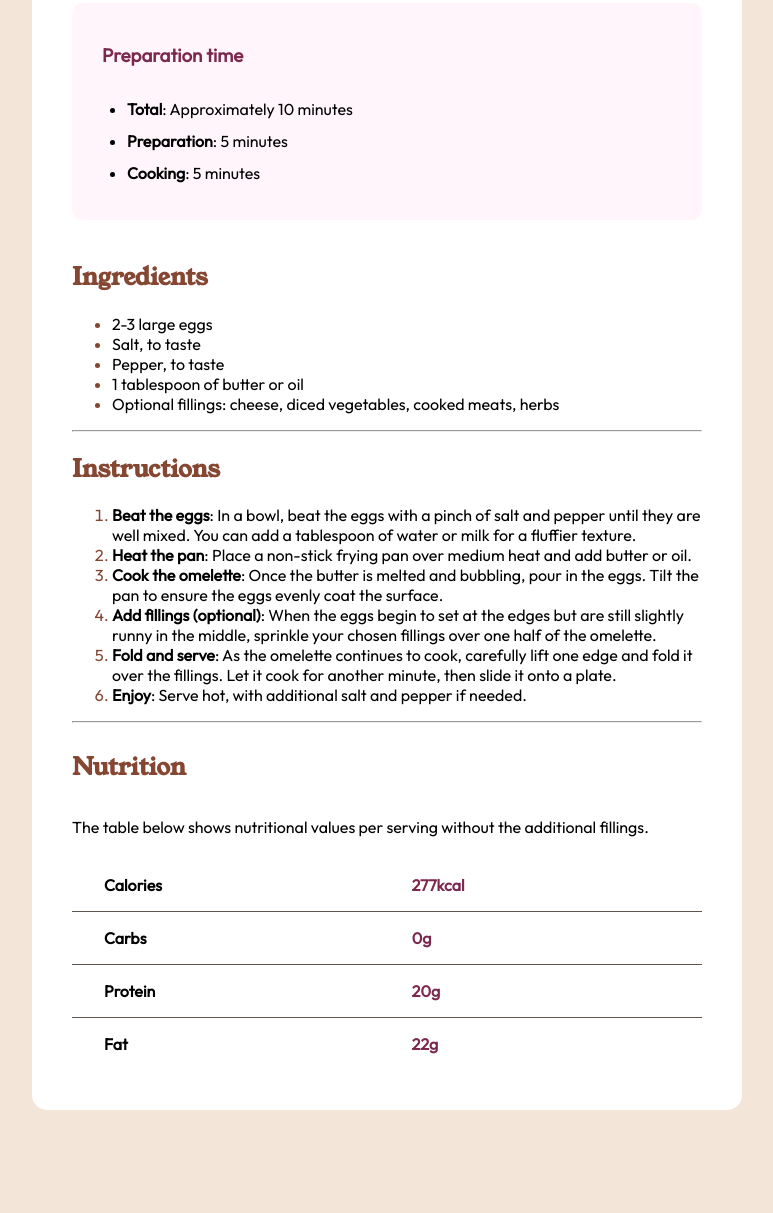
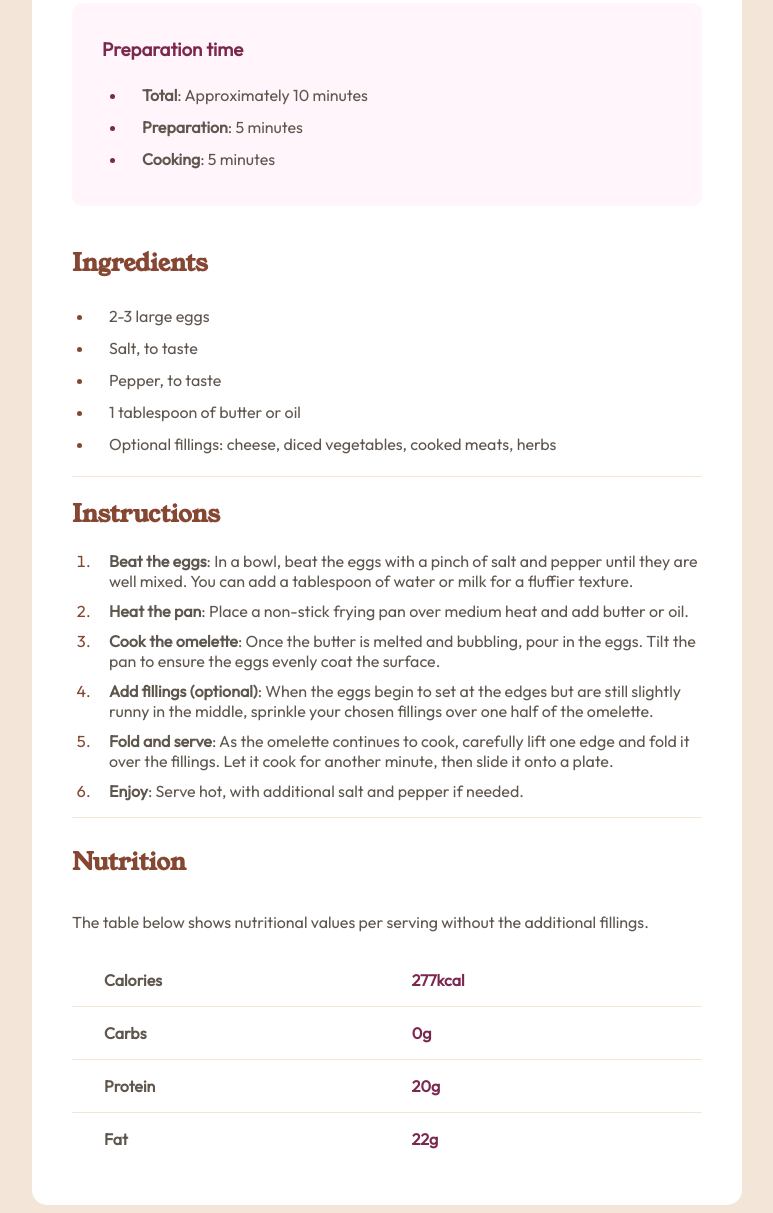
Before and after one commit to Erysnell/recipe-page, a plain HTML site: page index.html in a window 1280 px wide. Shown: the part 457-1670 px from the top of the page, without its empty margins (253-1026 px from the left). Before the commit the page ends 1575 px from the top, so only its background shows below. Drawn offline with Linux system fonts and the light colour scheme.

Commit message:
styling the recipe

```diff
--- a/style.css
+++ b/style.css
@@ -1,10 +1,7 @@
 body {
     font-family: 'Outfit', sans-serif;
     background-color: hsl(30, 54%, 90%);
-
 }
-
-
 
 .container{
     margin: 0;
@@ -23,21 +20,22 @@ body {
     border-radius: 15px;
     padding: 30px;
 
-
 }
 
 .recipe-image{
     width: 650px;
     height: 250px;
+    border-radius: 10px;
+}
 
-    border-radius: 20px;
-
-
+header p {
+    color: hsl(30, 10%, 34%);
 }
 
 .preparation, .ingredients, .instructions, .nutrition {
     text-align: left;
     margin: 10px;
+    color: hsl(30, 10%, 34%);
 }
 
 .preparation h3 {
@@ -50,13 +48,26 @@ body {
     padding: 15px;
     margin: 40px 10px 40px ;
     border-radius: 10px;
-    line-height: 2.0;
+}
+
+.preparation ul {
+    line-height: 2.0; /* Line spacing */
+    list-style-position: outside /* Ensures that the point is outside the container */
+}
+
+.preparation ul li {
+    padding-left:15px /* Add a space to the left of the period */
+}
+
+.preparation ul li::marker {
+    color: hsl(332, 51%, 32%) /* point color */
 }
 
  h2 {
     font-family: 'Young Serif', serif;
-     color: hsl(14, 45%, 36%)
+     color: hsl(14, 45%, 36%);
 }
+
  h1{
      font-family: 'Young Serif', serif;
      text-align: left;
@@ -65,12 +76,30 @@ body {
 
 .ingredients ul li::marker {
     color: hsl(14, 45%, 36%); /* point color */
+}
 
+.ingredients ul {
+    line-height: 2.0;
+    list-style-position: outside;
+}
+
+.ingredients ul li {
+    padding-left:15px;
+    margin-left: -18px
 }
 
 .instructions ol li::marker {
     color: hsl(14, 45%, 36%); /* number color */
+}
 
+.instructions ol li {
+    margin-bottom: 10px;
+    margin-left: -18px;
+    padding-left:15px
+}
+
+.instructions ol {
+    list-style-position: outside;
 }
 
 .nutrition td {
@@ -78,17 +107,17 @@ body {
 }
 
 .nutrition table {
-    border-collapse: collapse; /* Asegura que los bordes se colapsen en una sola línea */
+    border-collapse: collapse; /* Ensures that the borders are collapsed into a single line */
     width: 100%;
 }
 
 .nutrition table tr:not(:last-child) {
-    border-bottom: 1px solid hsl(30, 10%, 34%); /* Aplica el borde a la fila completa */
+    border-bottom: 1px solid hsl(30, 54%, 90%); /* Apply the border to the entire row */
 }
 
 .nutrition table td, .nutrition table th {
-    padding: 10px; /* Ajusta este valor según tus necesidades */
-    box-sizing: border-box;
+    padding: 10px;
+    box-sizing: border-box;  /* Ensures that the padding does not affect the cell width */
 }
 .nutrition table td {
     padding-left: 100px;
@@ -103,5 +132,8 @@ body {
 }
 
 hr {
-    color: hsl(30, 54%, 90%);
+    border: none;
+    border-top: 1px solid hsl(30, 54%, 90%); /* Apply the desired color and thickness */
+    color: transparent; /* Ensures that the default color does not affect the border color */
+    background-color: transparent; /* Ensures that the background color does not affect the border color */
 }
```
